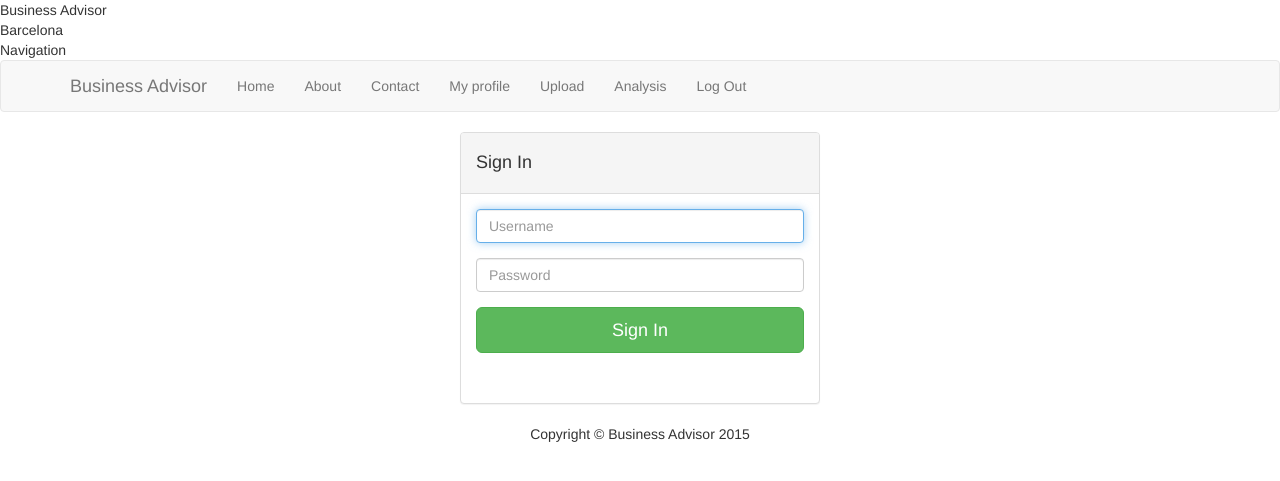
After one commit to pmuriithi/business_advisor, a Flask app: page /login in a window 1280 px wide. The commit adds this page. Shown: the top 481 px of the page. Run offline with Flask 2, Linux system fonts and the light colour scheme; some libraries are stand-ins or nearby versions.

Commit message:
link from home to signIn and signUp pages

```diff
--- a/app/templates/home.html
+++ b/app/templates/home.html
@@ -14,10 +14,10 @@
 
 					<div class="col-lg-12" id="container-center">
 					<label>if you have no account:</label> <br>
-					<a href="#" class="btn btn-default btn-lg">Sign UP</a><br></br>
+					<a id="signup_button" href="{{ url_for('signup') }}" class="btn btn-default btn-lg">Sign UP</a><br></br>
 					<p></p>
 					<label>Member:</label> <br>
-					<a href="#" class="btn btn-default btn-lg">Sign In</a><br></br>
+					<a id="signin_button" href="{{ url_for('signin') }}"  class="btn btn-default btn-lg">Sign In</a><br></br>
 					<p></p>
 					</div>
                 </div>
@@ -25,4 +25,4 @@
             </div>
         </div>
 	</div>
-{% endblock %}s
+{% endblock %}
--- /dev/null
+++ b/app/templates/signIn.html
@@ -0,0 +1,41 @@
+{% extends "basicTemplate.html" %}
+{% block content %}
+ <div class="container">
+        <div class="row">
+			<div class="col-md-4"></div>
+            <div class="col-md-4">
+                <div class="panel panel-default">
+                    <div class="panel-heading">
+                        <h4>Sign In</h4>
+
+                    </div>
+                    <div class="panel-body">
+						<form  action="javascript:void(0);">
+                            <fieldset>
+                                <div class="form-group">
+                                    <input class="form-control" placeholder="Username" name="username" id="login_username" required autofocus>
+                                </div>
+                                <div class="form-group">
+                                    <input class="form-control" placeholder="Password" name="password" type="password" id="login_password" required>
+                                </div>
+                                <!--<div class="checkbox">
+                                    <label>
+                                        <input name="remember" type="checkbox" value="Remember Me">Remember Me
+                                    </label>
+                                </div>
+                                <button class="btn btn-default btn-md">Forgot Password</button>-->
+                                <button class="btn btn-lg btn-success btn-block" id="login_button" input type='submit' value="Upload" href="myprofile.html">Sign In</button>
+
+
+                                <!-- EB: added to diplay the result of the login-->
+								<div class="form-group">
+								<label id="result"></label>
+								</div>
+
+                            </fieldset>
+                        </form>
+                    </div>
+                </div>
+            </div>
+        </div>
+{% endblock %}
--- a/app/views.py
+++ b/app/views.py
@@ -30,6 +30,13 @@ def contact():
 def profile():
     return render_template('myprofile.html')
 
+@app.route('/signup')
+def signup():
+    return render_template('signUp.html')
+
+@app.route('/signin')
+def signin():
+    return render_template('signIn.html')
 # index view function suppressed for brevity
 
 @app.route('/login', methods=['GET', 'POST'])
```
